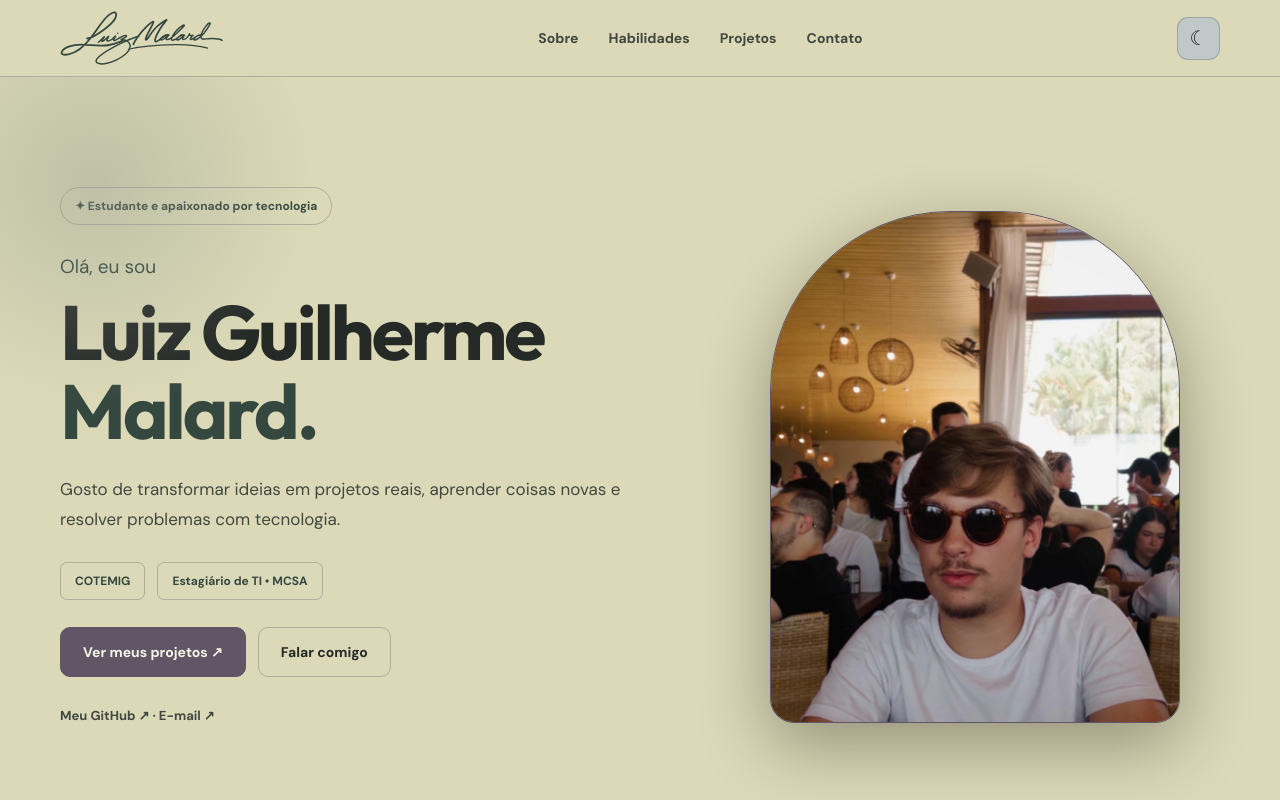
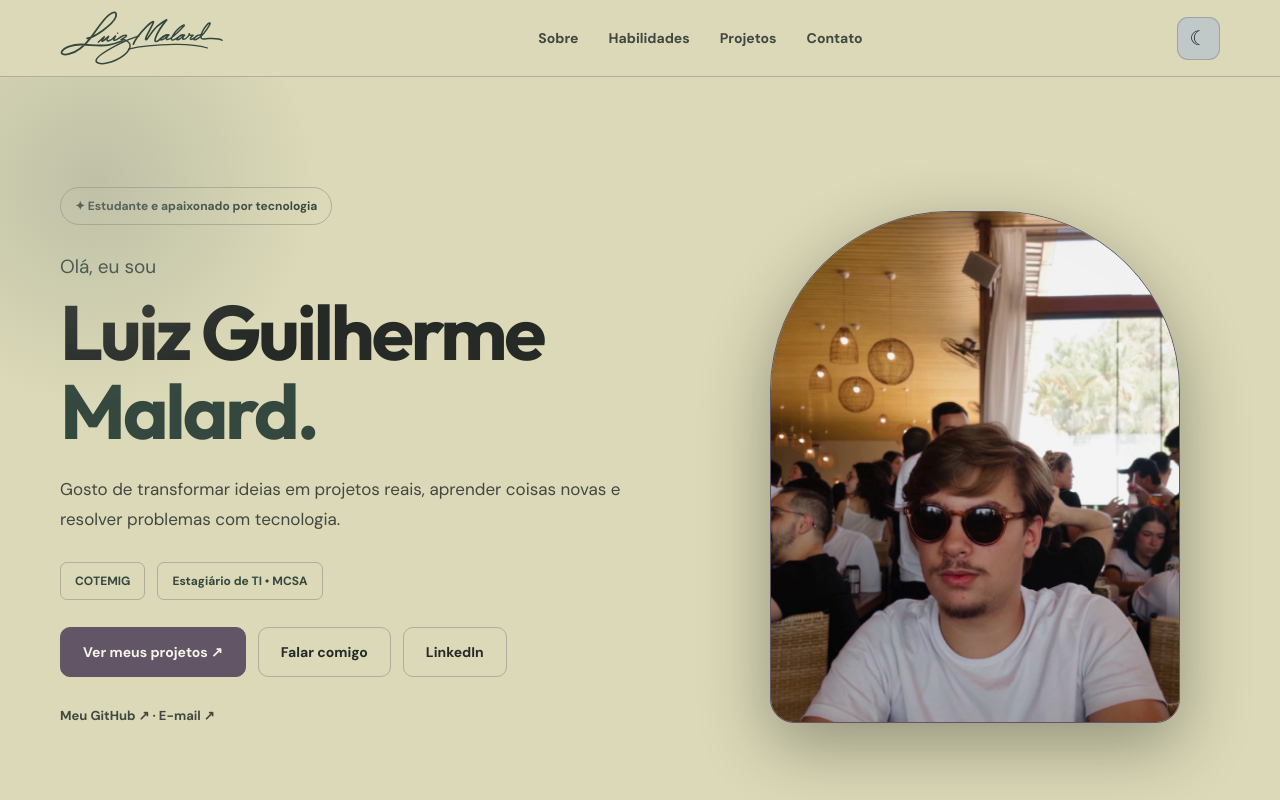
Before and after one commit to luizmalard7/portifolio-luiz-malard, a plain HTML site: page index.html in a window 1280 px wide. Shown: the top 800 px of the page. Drawn offline with Linux system fonts and the light colour scheme.

Commit message:
Atualiza assinatura, LinkedIn e projetos do portfólio

```diff
--- a/css/style.css
+++ b/css/style.css
@@ -106,11 +106,10 @@ textarea:focus-visible {
 .signature-logo {
     display: inline-flex;
     width: clamp(128px, 18vw, 164px);
-    padding: 4px 0;
-    color: var(--accent)
+    padding: 4px 0
 }
 
-.signature-logo svg {
+.signature-logo img {
     display: block;
     width: 100%;
     height: auto
--- a/index.html
+++ b/index.html
@@ -21,76 +21,7 @@
     <header class="header">
         <div class="container header-inner">
             <a class="signature-logo" href="#inicio" aria-label="Luiz Guilherme Malard — início">
-                <svg viewBox="150 80 1920 635" xmlns="http://www.w3.org/2000/svg" aria-hidden="true"
-                    fill="none" stroke="currentColor" stroke-width="17" stroke-linecap="round" stroke-linejoin="round">
-                    <path stroke-width="21" d="M 467 402
-                        C 553 394 771 235 801 154
-                        C 825 82 779 81 724 125
-                        C 654 179 593 284 520 381
-                        C 445 482 356 566 247 588
-                        C 185 601 155 582 173 553
-                        C 203 503 303 475 394 474
-                        C 493 473 601 497 710 481
-                        C 779 471 829 452 884 430" />
-                    <path d="M 598 446
-                        C 626 428 648 397 667 383
-                        C 674 378 665 392 656 404
-                        C 639 427 634 441 650 434
-                        C 672 425 694 399 715 380
-                        C 725 371 716 388 708 399
-                        C 691 424 700 437 722 430
-                        C 751 421 777 398 796 375
-                        C 800 371 802 374 799 380
-                        C 781 409 767 427 790 425
-                        C 816 421 872 370 912 366
-                        C 932 363 937 374 914 388
-                        L 865 416
-                        C 914 414 961 438 970 476
-                        C 983 553 860 654 699 692
-                        C 622 710 564 693 573 658
-                        C 590 598 735 522 862 458
-                        C 942 419 1010 394 1074 373" />
-                    <circle cx="824" cy="341" r="9" fill="currentColor" stroke="none" />
-                    <path stroke-width="20" d="M 1009 471
-                        C 1023 428 1097 327 1160 266
-                        C 1197 230 1241 195 1245 206
-                        C 1248 218 1210 283 1175 351
-                        C 1154 392 1144 423 1161 417
-                        C 1178 410 1230 307 1294 255
-                        C 1335 222 1371 193 1399 184
-                        C 1353 239 1286 340 1266 403
-                        C 1253 447 1277 447 1308 422
-                        C 1337 399 1379 354 1422 363" />
-                    <path d="M 1423 362
-                        C 1399 350 1358 373 1336 400
-                        C 1315 427 1340 425 1372 405
-                        C 1391 392 1407 374 1423 362
-                        C 1408 379 1371 424 1416 414
-                        C 1464 403 1555 303 1596 263
-                        C 1616 243 1603 238 1582 252
-                        C 1534 282 1490 335 1464 381
-                        C 1442 421 1457 431 1493 414
-                        C 1533 394 1569 353 1604 364
-                        C 1580 350 1545 377 1527 397
-                        C 1504 423 1528 424 1554 408
-                        C 1575 395 1590 374 1608 362
-                        C 1595 380 1574 413 1594 413
-                        C 1618 413 1645 386 1663 360
-                        C 1676 340 1652 347 1664 361
-                        C 1672 372 1692 364 1709 364
-                        C 1692 380 1661 411 1683 414
-                        C 1713 413 1772 344 1803 364
-                        C 1779 353 1741 373 1725 400
-                        C 1707 426 1732 424 1762 406
-                        C 1804 382 1866 304 1902 242
-                        C 1923 203 1886 221 1861 254
-                        C 1833 290 1801 345 1800 382
-                        C 1799 421 1840 407 1888 404
-                        C 1941 401 2007 397 2048 424" />
-                    <path stroke-width="14" d="M 952 528
-                        C 1124 484 1305 476 1493 473
-                        C 1635 471 1760 480 1878 515" />
-                </svg>
+                <img src="imagens/assinatura.svg" width="1920" height="635" alt="">
             </a>
             <nav id="menu"><a href="#sobre">Sobre</a><a href="#habilidades">Habilidades</a><a
                     href="#projetos">Projetos</a><a href="#contato">Contato</a></nav>
@@ -109,7 +40,10 @@
                         problemas com tecnologia.</p>
                     <div class="chips"><span>COTEMIG</span><span>Estagiário de TI • MCSA</span></div>
                     <div class="actions"><a class="btn" href="#projetos">Ver meus projetos ↗</a><a
-                            class="btn btn-outline" href="#contato">Falar comigo</a></div>
+                            class="btn btn-outline" href="#contato">Falar comigo</a>
+                        <a class="btn btn-outline" href="https://www.linkedin.com/in/luiz-guilherme-malard-838394389/"
+                            target="_blank" rel="noopener noreferrer">LinkedIn</a>
+                    </div>
                     <p class="social"><a href="https://github.com/luizmalard7" target="_blank"
                             rel="noopener noreferrer">Meu GitHub ↗</a> · <a
                             href="mailto:luizguilhermemcaldeira@gmail.com">E-mail ↗</a></p>
@@ -126,7 +60,8 @@
                 <div>
                     <p>Sou o Luiz, estudante do <strong>COTEMIG</strong> e atualmente estagiário de TI na
                         <strong>MCSA</strong>. Gosto de entender como as coisas funcionam, resolver problemas e colocar
-                        a mão na massa.</p>
+                        a mão na massa.
+                    </p>
                     <p>Tenho interesse em desenvolvimento de software, banco de dados e nas possibilidades que a
                         tecnologia abre. Cada projeto é uma chance de aprender algo novo.</p>
                 </div>
@@ -184,7 +119,7 @@
                         </div>
                     </article>
                     <article class="project">
-                        <div class="art first"><strong>&lt;meu-projeto /&gt;</strong></div>
+                        <div class="art first"><strong>System.out.println(<wbr>"Meu Projeto");</strong></div>
                         <div class="project-copy"><small>APRENDIZADO • 03</small>
                             <h3>Primeiro Projeto</h3>
                             <p>Um registro dos primeiros passos na programação e da evolução ao criar algo próprio.</p>
--- a/js/script.js
+++ b/js/script.js
@@ -6,10 +6,7 @@ function setTheme(theme) {
     body.dataset.theme = theme;
     themeButton.textContent = theme === 'dark' ? '☀' : '☾';
     themeButton.setAttribute('aria-label', theme === 'dark' ? 'Ativar tema claro' : 'Ativar tema escuro');
-    const background = getComputedStyle(body).getPropertyValue('--bg').trim();
-    if (background) {
-        document.querySelector('meta[name="theme-color"]').content = background;
-    }
+    document.querySelector('meta[name="theme-color"]').content = theme === 'dark' ? '#100b1d' : '#faf8ff'
 }
 
 const savedTheme = localStorage.getItem('luiz-portfolio-theme');
```
Also changed, not shown: imagens/assinatura.svg (added).
